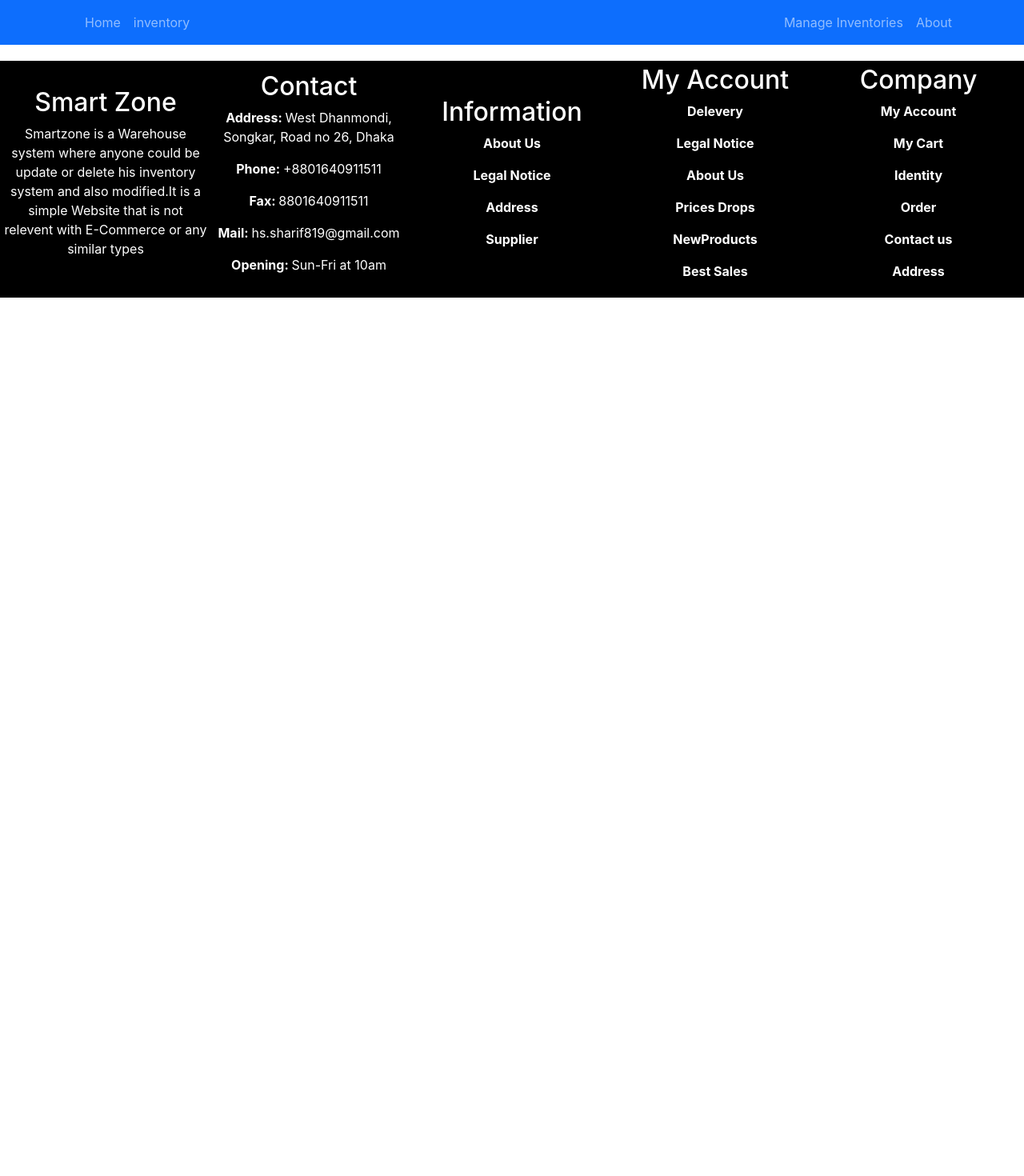
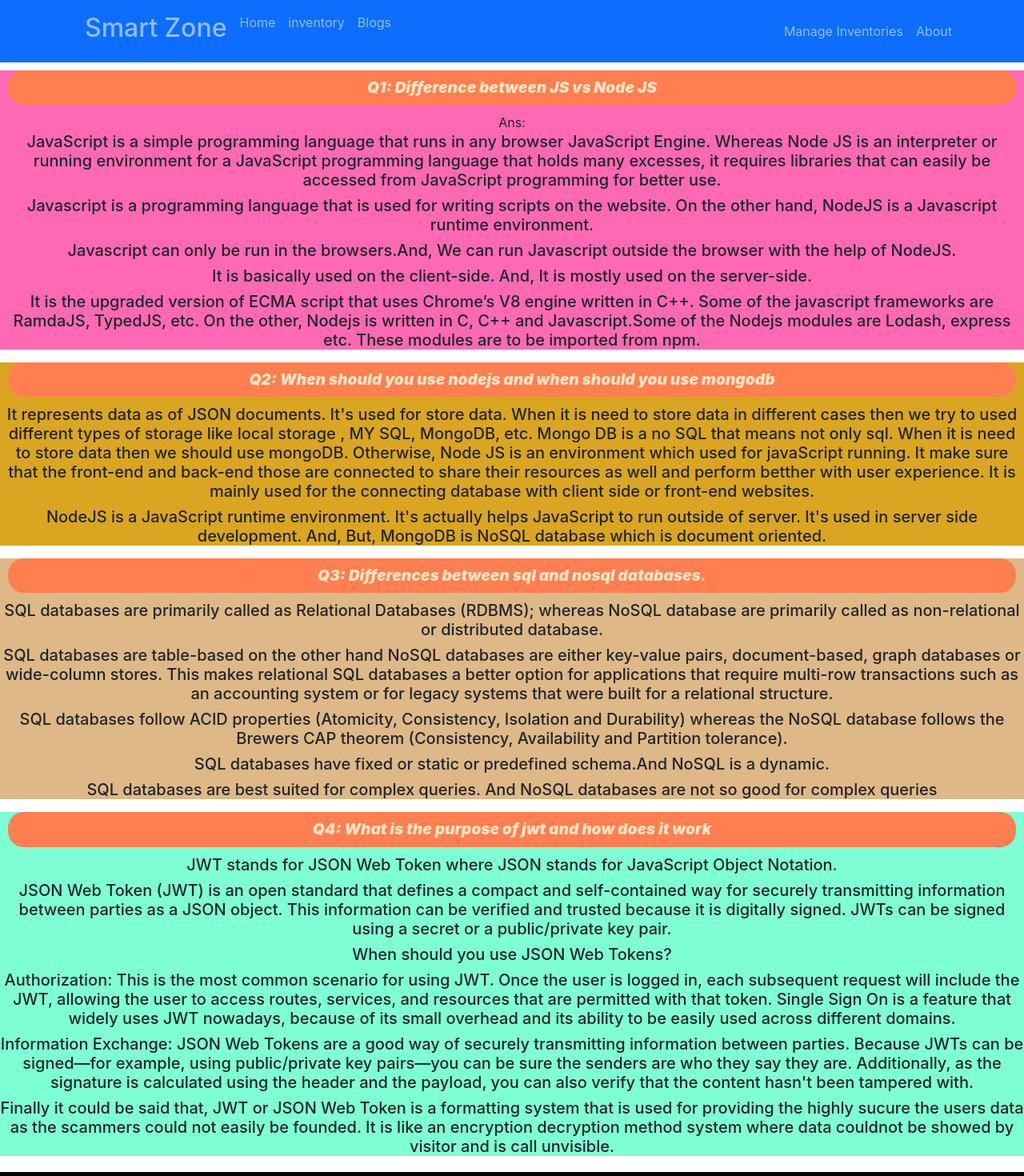
Before and after one commit to hasansharif819/warehouse_management_system_client, a React (Create React App) app: page /blogs in a window 1280 px wide. Shown: the top 1470 px of the page at 80% size. Before the commit the page ends 800 px from the top, so only its background shows below. Built offline with nearby package versions, Linux system fonts and the light colour scheme.

Commit message:
Blogs page

```diff
--- a/src/App.js
+++ b/src/App.js
@@ -9,6 +9,8 @@ import InventoryDetails from './pages/InventoryDetails/InventoryDetails';
 import Inventories from './pages/Inventories/Inventories';
 import ManageInventory from './pages/ManageInventory/ManageInventory';
 import AddNewItem from './pages/AddNewItem/AddNewItem';
+import Blogs from './pages/Blogs/Blogs';
+import NotFound from './pages/shared/NotFound/NotFound';
 
 function App() {
   return (
@@ -19,6 +21,7 @@ function App() {
         <Route path='/home' element={<Home></Home>}></Route>
         <Route path='/inventories' element={<Inventories></Inventories>}></Route>
         <Route path='/inventory' element={<Inventory></Inventory>}></Route>
+        <Route path='/blogs' element={<Blogs></Blogs>}></Route>
 
         <Route path='/manageInventories' element={<ManageInventory></ManageInventory>}></Route>
 
@@ -26,6 +29,7 @@ function App() {
 
         <Route path='/addNewItem' element={<AddNewItem></AddNewItem>}></Route>
 
+        <Route path='*' element={<NotFound></NotFound>}></Route>
       </Routes>
       <Footer></Footer>
     </div>
--- /dev/null
+++ b/src/pages/Blogs/Blogs.css
@@ -0,0 +1,23 @@
+h1{
+    color: bisque;
+    background-color: coral;
+    font-size: larger;
+    font-weight: 900;
+    font-style: italic;
+    margin: 10px;
+    padding: 10px;
+    text-align: center;
+    border-radius: 20px;
+}
+.js{
+    background-color: hotpink;
+}
+.mongo{
+    background-color: goldenrod;
+}
+.nosql{
+    background-color: burlywood;
+}
+.jwt{
+    background-color: aquamarine;
+}
--- /dev/null
+++ b/src/pages/Blogs/Blogs.js
@@ -0,0 +1,89 @@
+import React from 'react';
+import './Blogs.css';
+
+const Blogs = () => {
+    return (
+        <div>
+            <div className="js">
+                <h1>Q1: Difference between JS vs Node JS</h1>
+                <p>Ans:
+                    <h5>
+                    JavaScript is a simple programming language that runs in any browser JavaScript Engine. Whereas Node JS is an interpreter or running environment for a JavaScript programming language that holds many excesses, it requires libraries that can easily be accessed from JavaScript programming for better use.
+                    </h5>
+                    <h5>
+                    Javascript is a programming language that is used for writing scripts on the website. On the other hand, NodeJS is a Javascript runtime environment.
+                    </h5>
+                    <h5>
+                    Javascript can only be run in the browsers.And, We can run Javascript outside the browser with the help of NodeJS.
+                    </h5>
+                    <h5>
+                    It is basically used on the client-side. And, It is mostly used on the server-side.
+                    </h5>
+                    <h5>
+                    It is the upgraded version of ECMA script that uses Chrome’s V8 engine written in C++. Some of the javascript frameworks are RamdaJS, TypedJS, etc.
+                    On the other, Nodejs is written in C, C++ and Javascript.Some of the Nodejs modules are Lodash, express etc. These modules are to be imported from npm.
+                    </h5>
+                </p>
+            </div>
+            <div className="mongo">
+                <h1>Q2: When should you use nodejs and when should you use mongodb</h1>
+                <p>
+                    <h5>
+                     It represents data as of JSON documents. It's used for store data.
+                    When it is need to store data in different cases then we try to used different types of storage like local storage , MY SQL,  MongoDB, etc. Mongo DB is a no SQL that means not only sql.
+                    When it is need to store data then we should use mongoDB. Otherwise, Node JS is an environment which used for javaScript running. It make sure that the front-end and back-end those are connected to share their resources as well and perform betther with user experience. It is mainly used for the connecting database with client side or front-end websites.
+                    </h5>
+                    <h5>
+                    NodeJS is a JavaScript runtime environment. It's actually helps JavaScript to run outside of server. It's used in server side development.
+                    And, But, MongoDB is NoSQL database which is document oriented.
+                    </h5>
+                </p>
+            </div>
+            <div className="nosql">
+                    <h1>Q3: Differences between sql and nosql databases.</h1>
+                    <p>
+                        <h5>
+                        SQL databases are primarily called as Relational Databases (RDBMS); whereas NoSQL database are primarily called as non-relational or distributed database.
+                        </h5>
+                        <h5>
+                        SQL databases are table-based on the other hand NoSQL databases are either key-value pairs, document-based, graph databases or wide-column stores. This makes relational SQL databases a better option for applications that require multi-row transactions such as an accounting system or for legacy systems that were built for a relational structure.
+                        </h5>
+                        <h5>
+                        SQL databases follow ACID properties (Atomicity, Consistency, Isolation and Durability) whereas the NoSQL database follows the Brewers CAP theorem (Consistency, Availability and Partition tolerance).
+                        </h5>
+                        <h5>
+                        SQL databases have fixed or static or predefined schema.And NoSQL is a dynamic.
+                        </h5>
+                        <h5>
+                        SQL databases are best suited for complex queries. And NoSQL databases are not so good for complex queries
+                        </h5>
+                    </p>
+            </div>
+            <div className="jwt">
+                <h1>Q4: What is the purpose of jwt and how does it work</h1>
+                <p>
+                    <h5>
+                        JWT stands for JSON Web Token where JSON stands for JavaScript Object Notation.
+                    </h5>
+                    <h5>
+                    JSON Web Token (JWT) is an open standard that defines a compact and self-contained way for securely transmitting information between parties as a JSON object. This information can be verified and trusted because it is digitally signed. JWTs can be signed using a secret or a public/private key pair.
+                    </h5>
+                    <h5>
+                    When should you use JSON Web Tokens?
+                    </h5>
+                    <h5>
+                    Authorization: This is the most common scenario for using JWT. Once the user is logged in, each subsequent request will include the JWT, allowing the user to access routes, services, and resources that are permitted with that token. Single Sign On is a feature that widely uses JWT nowadays, because of its small overhead and its ability to be easily used across different domains.
+                    </h5>
+                    <h5>
+                    Information Exchange: JSON Web Tokens are a good way of securely transmitting information between parties. Because JWTs can be signed—for example, using public/private key pairs—you can be sure the senders are who they say they are. Additionally, as the signature is calculated using the header and the payload, you can also verify that the content hasn't been tampered with.
+                    </h5>
+                    <h5>
+                        Finally it could be said that, JWT or JSON Web Token is a formatting system that is used for providing the highly sucure the users data as the scammers could not easily be founded. It is like an encryption decryption method system where data couldnot be showed by visitor and is call unvisible.
+                    </h5>
+                </p>
+            </div>
+        </div>
+    );
+};
+
+export default Blogs;
--- a/src/pages/shared/Header/Header.js
+++ b/src/pages/shared/Header/Header.js
@@ -13,8 +13,10 @@ const Header = () => {
                     <Navbar.Toggle aria-controls="responsive-navbar-nav" />
                     <Navbar.Collapse id="responsive-navbar-nav">
                         <Nav className="me-auto">
+                            <Nav.Link href="home"><h2>Smart Zone</h2></Nav.Link>
                             <Nav.Link href="home">Home</Nav.Link>
                             <Nav.Link href="/inventories">inventory</Nav.Link>
+                            <Nav.Link href="/blogs">Blogs</Nav.Link>
                         </Nav>
                         <Nav>
                             <Nav.Link as={Link} to="manageInventories">Manage Inventories</Nav.Link>
--- /dev/null
+++ b/src/pages/shared/NotFound/NotFound.js
@@ -0,0 +1,17 @@
+import React from 'react';
+import notF from '../../../image/NotF.jpg';
+
+const NotFound = () => {
+    return (
+        <div>
+            <h2>404</h2>
+            <h2>Page Not Found</h2>
+            <br />
+            <h2>The Page you want to journey that is not Found</h2>
+            <h2>Sorry</h2>
+            <img height={700} width={1000} src={notF} alt="" />
+        </div>
+    );
+};
+
+export default NotFound;
```
Also changed, not shown: src/pages/Login/Login/Login.js (added, +11 -0 lines), src/image/NotF.jpg (added).
